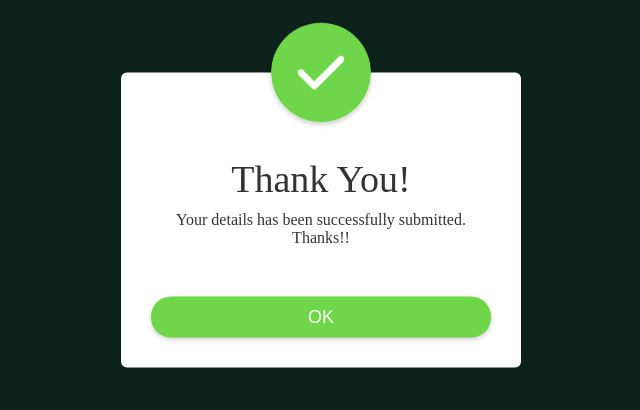
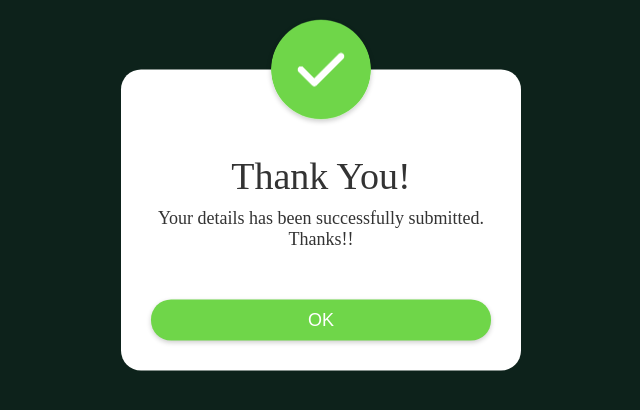
Before and after one commit to HimanshuSingh9532/POP-UP-ICON, a plain HTML site: page index.html in a window 1280 px wide. Both pictures are taken after a click on the button "Submit". Shown: the part 180-590 px from the top of the page, without its empty margins (319-959 px from the left). Drawn offline with Linux system fonts and the light colour scheme.

Commit message:
css change

```diff
--- a/style.css
+++ b/style.css
@@ -38,7 +38,7 @@ body {
 .pop-up {
   width: 400px;
   background: #fff;
-  border-radius: 6px;
+  border-radius: 20px;
   position: absolute;
   top: 0%;
   left: 50%;
@@ -65,6 +65,11 @@ body {
   font-weight: 500;
   margin: 30px 0 10px;
 }
+.pop-up p {
+  font-size: 18px;
+  font-weight: 200;
+
+}
 
 .pop-up button {
   width: 100%;
```
